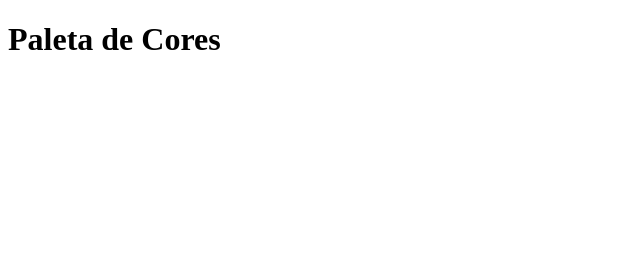
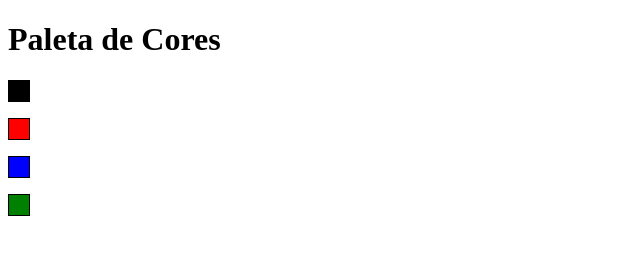
Before and after one commit to ronaldocerenza/pixels-art-js, a website: page index.html in a window 1280 px wide. Shown: the whole page, without its empty margins (0-640 px from the left). Drawn offline with Linux system fonts and the light colour scheme.

Commit message:
2 e 3 - paleta contendo quatro cores distintas.

```diff
--- a/index.html
+++ b/index.html
@@ -5,8 +5,17 @@
   <meta http-equiv="X-UA-Compatible" content="IE=edge">
   <meta name="viewport" content="width=device-width, initial-scale=1.0">
   <title>Paleta de Cores</title>
+  <link rel="stylesheet" href="style.css">
+
 </head>
 <body>
   <h1 id="title">Paleta de Cores</h1>
+  <div id="color-palette">
+    <p class="color" id="black"></p>
+    <p class="color" id="red"></p>
+    <p class="color" id="blue"></p>
+    <p class="color" id="green"></p>
+  </div>
+<script src="./script.js"></script>
 </body>
 </html>
--- a/style.css
+++ b/style.css
@@ -0,0 +1,22 @@
+.color {
+  border: 1px solid;
+  border-color: black;
+  width: 20px;
+  height: 20px;
+}
+
+#black {
+  background-color: black;
+}
+
+#red {
+  background-color: red;
+}
+
+#blue {
+  background-color: blue;
+}
+
+#green {
+  background-color: green;
+}
```
